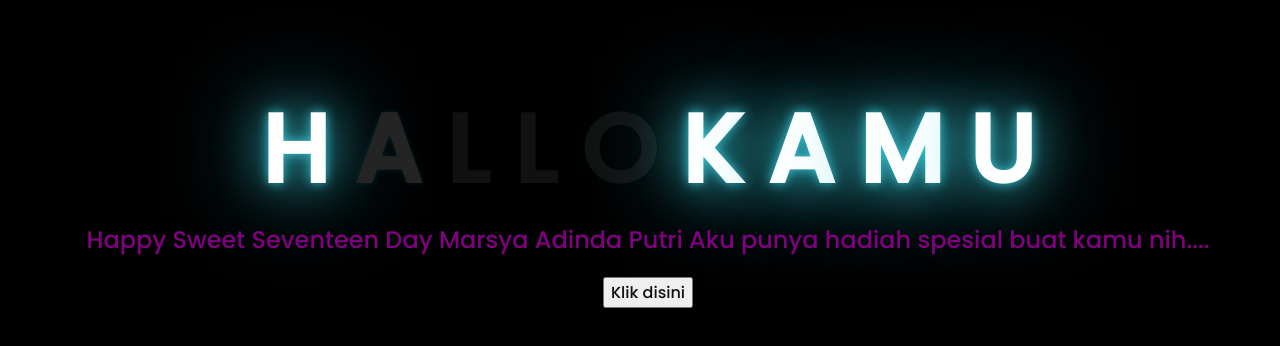
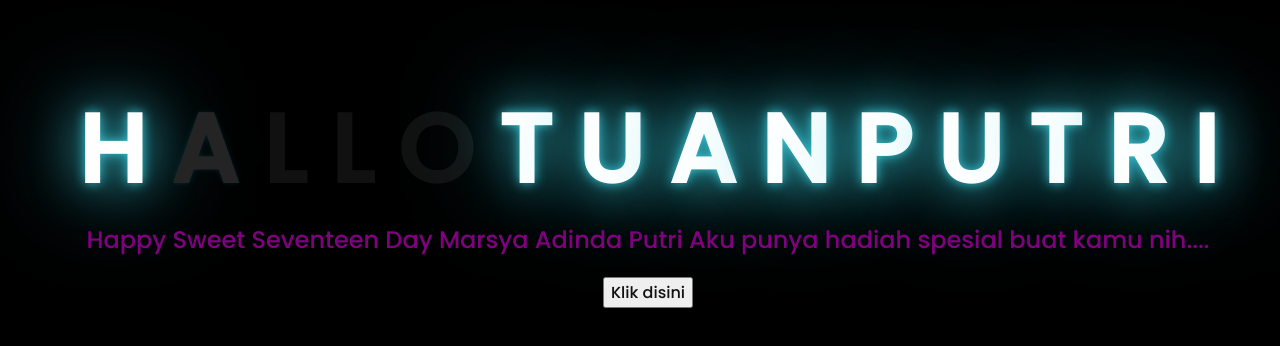
Before and after one commit to mchawm/mchawm.github.io, a plain HTML site: page index.html in a window 1280 px wide. Shown: the part 216-562 px from the top of the page. Drawn offline with Linux system fonts and the light colour scheme.

Commit message:
Update index.html

```diff
--- a/index.html
+++ b/index.html
@@ -16,11 +16,16 @@
         <span>L</span>
         <span>L</span>
         <span>O</span>
-        <span>K</span>
+        <span>T</span>
+        <span>U</span>
         <span>A</span>
-        <span>M</span>
+        <span>N</span>
+        <span>P</span>
         <span>U</span>
-    </div>
+        <span>T</span>
+        <span>R</span>
+        <span>I</span>
+</div>
     <div class="description">
         <span>Happy Sweet Seventeen Day</span>
 <span></span>
```
